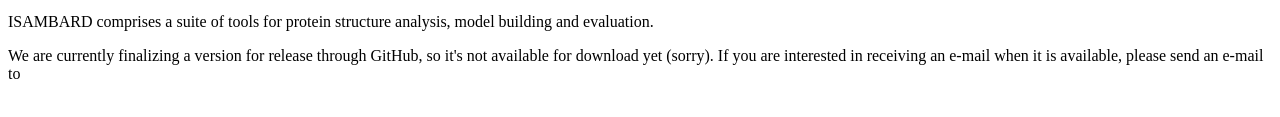
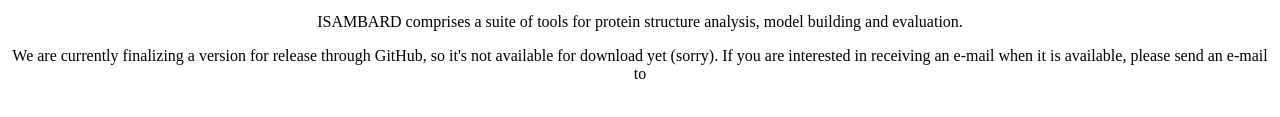
Before and after one commit to gitter-badger/woolfson-group.github.io, a plain HTML site: page index.html in a window 1280 px wide. Shown: the part 281-398 px from the top of the page. Drawn offline with Linux system fonts and the light colour scheme.

Commit message:
Update index.html

```diff
--- a/index.html
+++ b/index.html
@@ -2,7 +2,7 @@
 <title>ISAMBARD</title>
 <body>
   <p align=center><img width=270 height=270 src=""</p>
-  <p>ISAMBARD comprises a suite of tools for protein structure analysis, model building and evaluation.</p>
-  <p>We are currently finalizing a version for release through GitHub, so it's not available for download yet (sorry). If you are interested in receiving an e-mail when it is available, please send an e-mail to <mailto:isambardinfo@gmail.com></mailto:isambardinfo></p>
+  <p align=center>ISAMBARD comprises a suite of tools for protein structure analysis, model building and evaluation.</p>
+  <p align=center>We are currently finalizing a version for release through GitHub, so it's not available for download yet (sorry). If you are interested in receiving an e-mail when it is available, please send an e-mail to <mailto:isambardinfo@gmail.com></mailto:isambardinfo></p>
 </body>
 </html>
```
